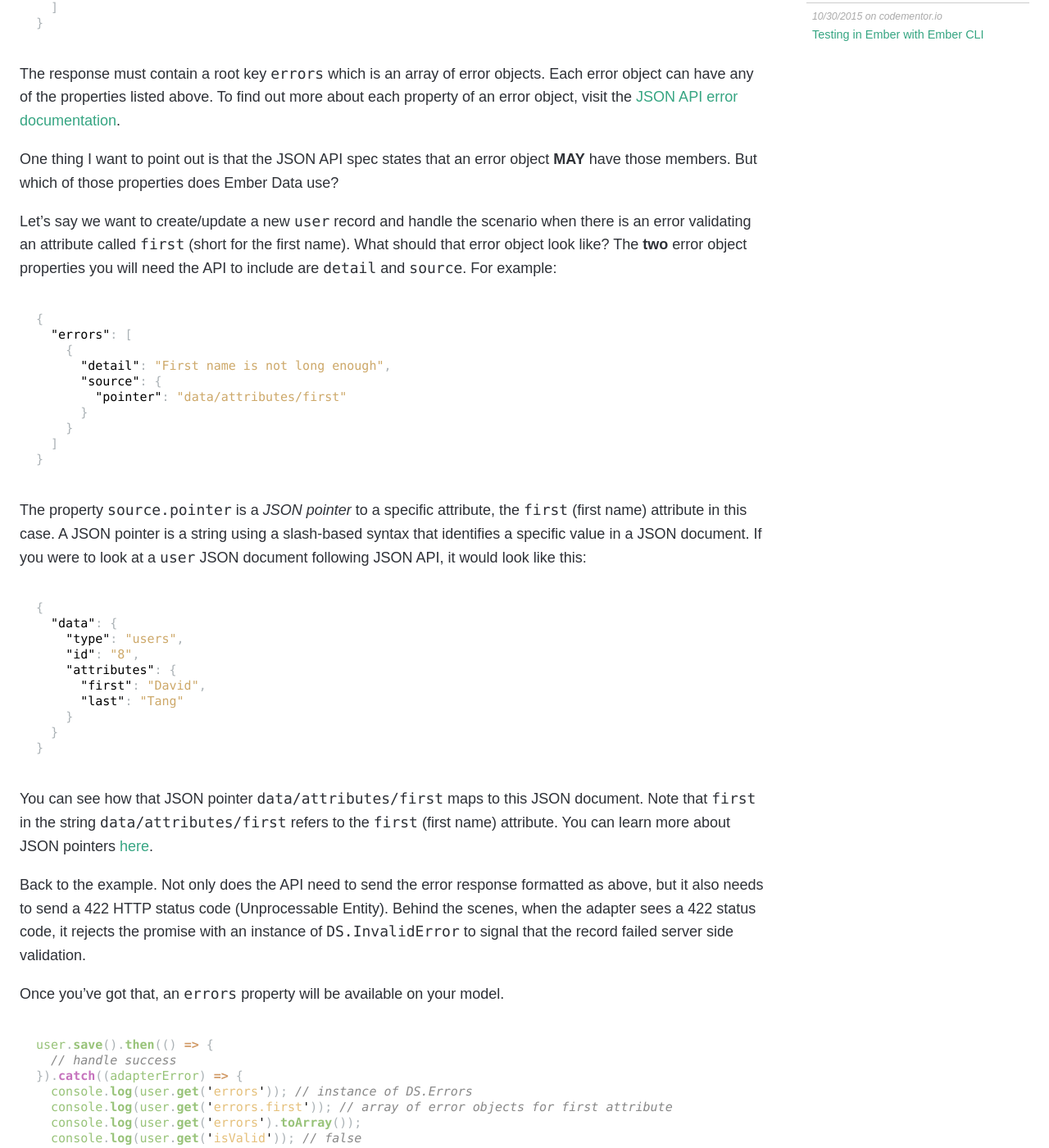
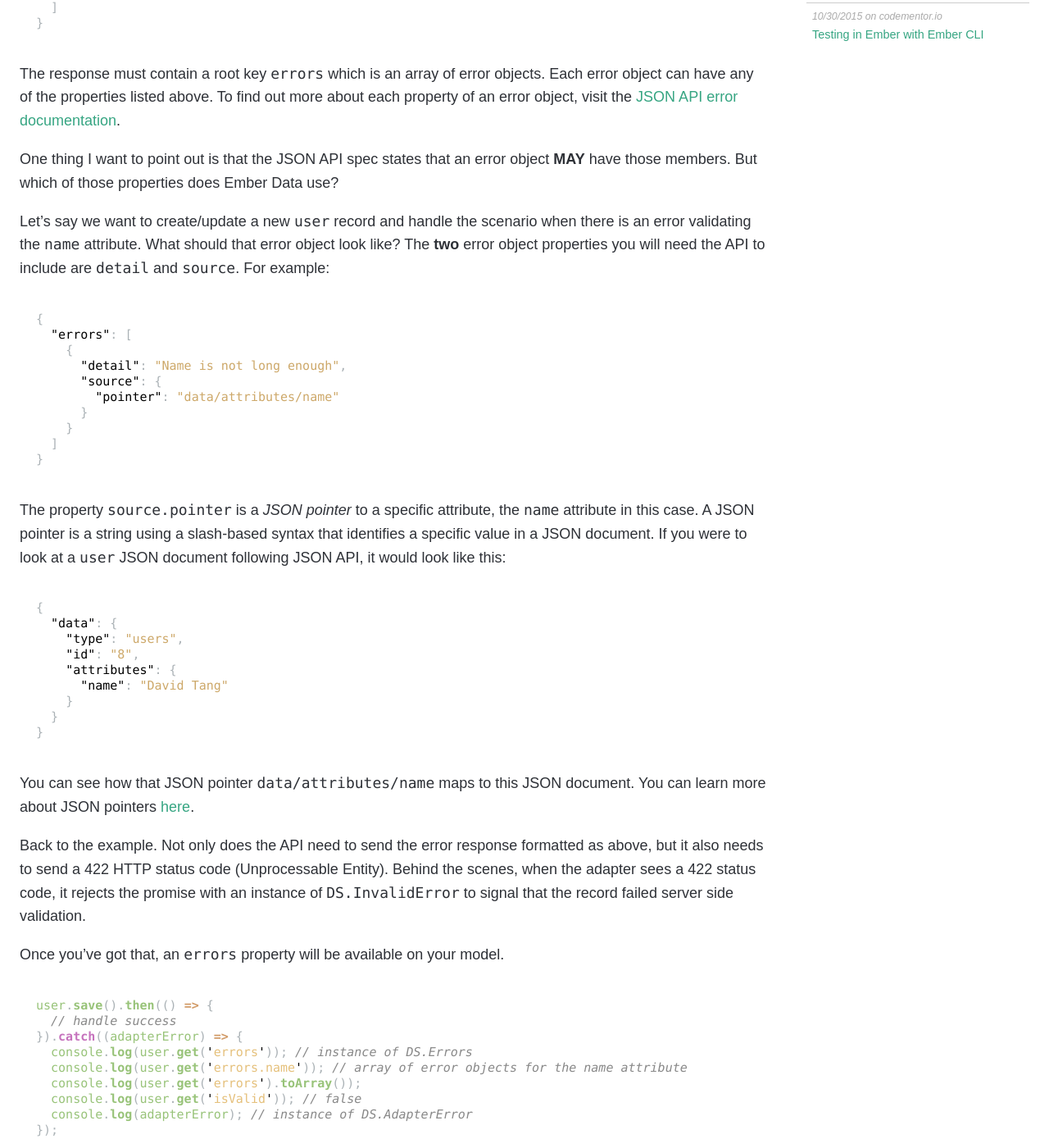
Before and after one commit to iamdtang/skaterdav85.github.io, a Jekyll site: the page built from _posts/2016-01-09-handling-errors-with-ember-data.md, in a window 1280 px wide and 1400 px high, scrolled down 910 px. Shown: the whole window at 82% size. Built offline with Jekyll 4.4.1, drawn with Linux system fonts in a browser that asks for light colours; nearby versions of some CDN libraries; Markdown is read by kramdown in place of the engine named in the settings; comment, search, counter and statistics services are not loaded; some of the changed text lies outside the part shown.

Commit message:
first => name

````diff
--- a/_posts/2016-01-09-handling-errors-with-ember-data.md
+++ b/_posts/2016-01-09-handling-errors-with-ember-data.md
@@ -44,7 +44,7 @@ One thing I want to point out is that the JSON API spec states that an error obj
 members. But which of those properties does Ember Data use?
 
 Let's say we want to create/update a new `user` record and handle the scenario when
-there is an error validating an attribute called `first` (short for the first name). What should that
+there is an error validating the `name` attribute. What should that
 error object look like? The __two__ error object properties you will need the API to include
 are `detail` and `source`. For example:
 
@@ -52,16 +52,16 @@ are `detail` and `source`. For example:
 {
   "errors": [
     {
-      "detail": "First name is not long enough",
+      "detail": "Name is not long enough",
       "source": {
-        "pointer": "data/attributes/first"
+        "pointer": "data/attributes/name"
       }
     }
   ]
 }
 ```
 
-The property `source.pointer` is a _JSON pointer_ to a specific attribute, the `first` (first name)
+The property `source.pointer` is a _JSON pointer_ to a specific attribute, the `name`
 attribute in this case. A JSON pointer is a string using a slash-based syntax
 that identifies a specific value in a JSON document. If you were to look at a `user`
 JSON document following JSON API, it would look like this:
@@ -72,14 +72,13 @@ JSON document following JSON API, it would look like this:
     "type": "users",
     "id": "8",
     "attributes": {
-      "first": "David",
-      "last": "Tang"
+      "name": "David Tang"
     }
   }
 }
 ```
 
-You can see how that JSON pointer `data/attributes/first` maps to this JSON document. Note that `first` in the string `data/attributes/first` refers to the `first` (first name) attribute. You
+You can see how that JSON pointer `data/attributes/name` maps to this JSON document. You
 can learn more about JSON pointers [here](https://tools.ietf.org/html/rfc6901).
 
 Back to the example. Not only does the API need to send the error response formatted as above,
@@ -94,7 +93,7 @@ user.save().then(() => {
   // handle success
 }).catch((adapterError) => {
   console.log(user.get('errors')); // instance of DS.Errors
-  console.log(user.get('errors.first')); // array of error objects for first attribute
+  console.log(user.get('errors.name')); // array of error objects for the name attribute
   console.log(user.get('errors').toArray());
   console.log(user.get('isValid')); // false
   console.log(adapterError); // instance of DS.AdapterError
@@ -106,7 +105,7 @@ to use are the `errors` and `isValid` properties on the model. To display the er
 
 ```html
 {% raw %}
-{{#each model.errors.first as |error|}}
+{{#each model.errors.name as |error|}}
   <div class="error">
     {{error.message}}
   </div>
@@ -124,8 +123,8 @@ So what if your API isn't based on JSON API and instead follows the conventions
 ```json
 {
   "errors": {
-    "first": [
-      "First name is not long enough"
+    "name": [
+      "Name is not long enough"
     ]
   }
 }
````
